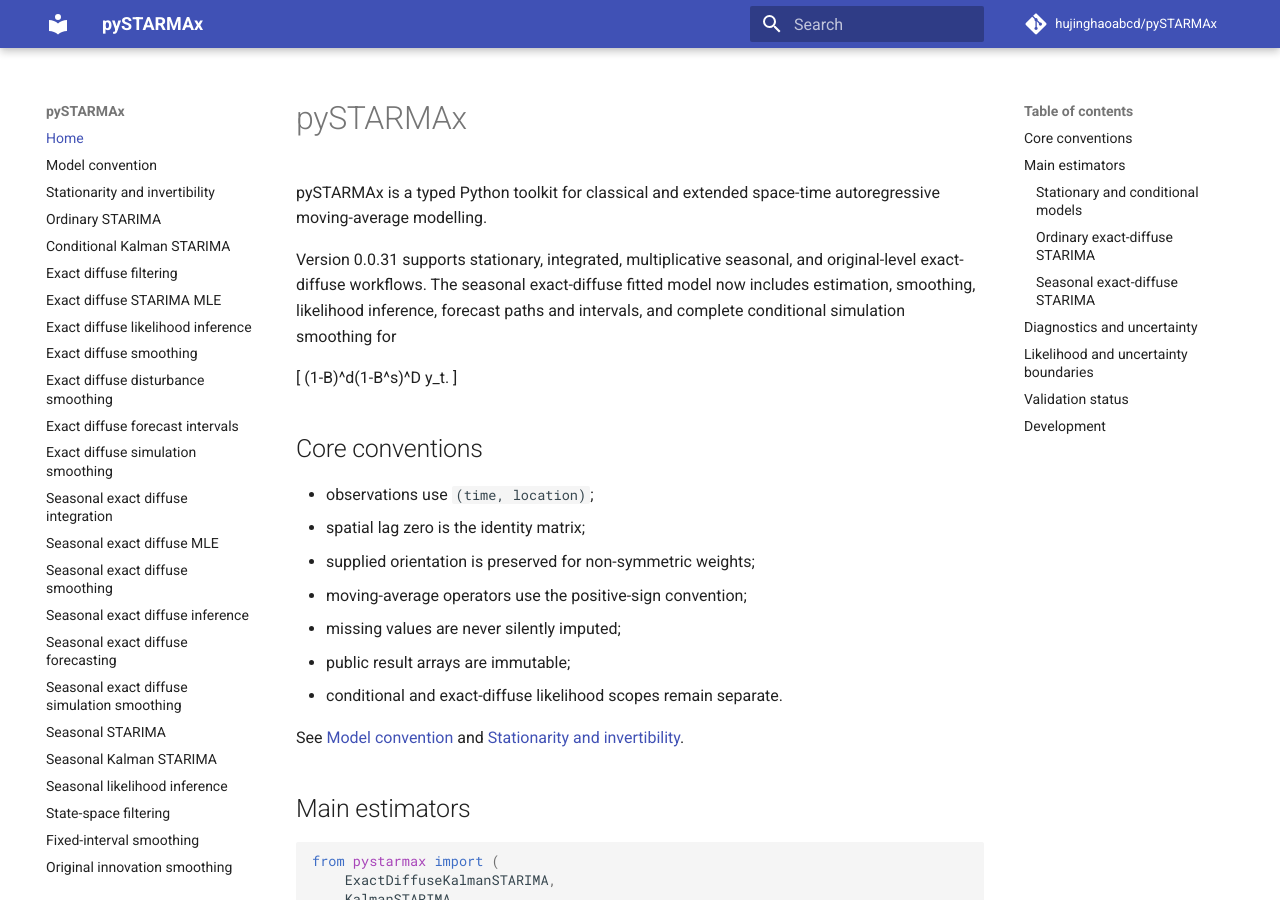
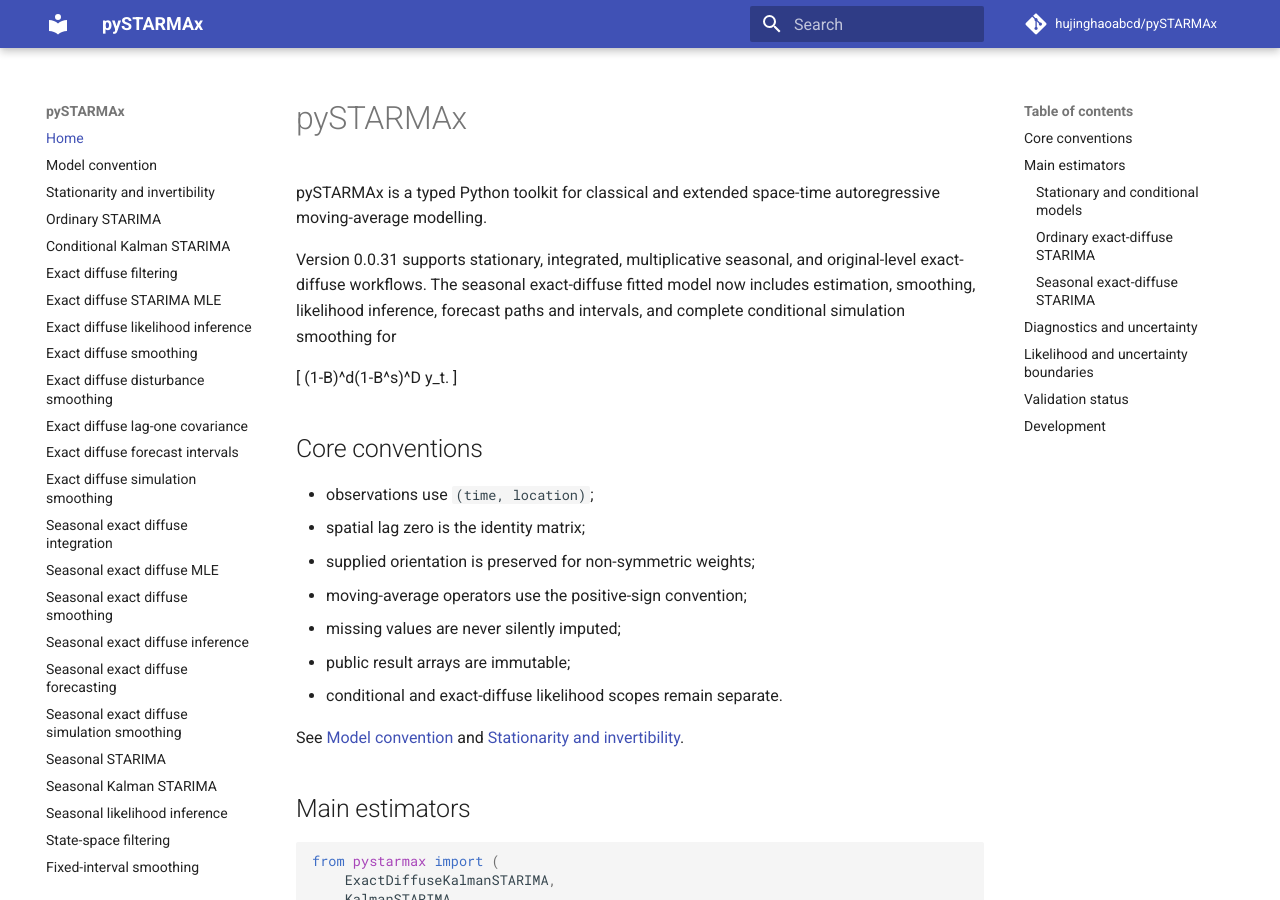
Before and after one commit to hujinghaoabcd/pySTARMAx, an MkDocs documentation site: the page built from docs/index.md, in a window 1280 px wide and 900 px high. Built offline with MkDocs 1.6.1 and Material for MkDocs 9.7.7, drawn with Linux system fonts in a browser that asks for light colours; comment, search, counter and statistics services are not loaded.

Commit message:
Add lag-one covariance documentation navigation

```diff
--- a/mkdocs.yml
+++ b/mkdocs.yml
@@ -15,6 +15,7 @@ nav:
   - Exact diffuse likelihood inference: exact_diffuse_inference.md
   - Exact diffuse smoothing: exact_diffuse_smoothing.md
   - Exact diffuse disturbance smoothing: exact_diffuse_disturbance_smoothing.md
+  - Exact diffuse lag-one covariance: exact_diffuse_lag_one_covariance.md
   - Exact diffuse forecast intervals: exact_diffuse_forecast_intervals.md
   - Exact diffuse simulation smoothing: exact_diffuse_simulation_smoothing.md
   - Seasonal exact diffuse integration: exact_seasonal_integrated.md
```
